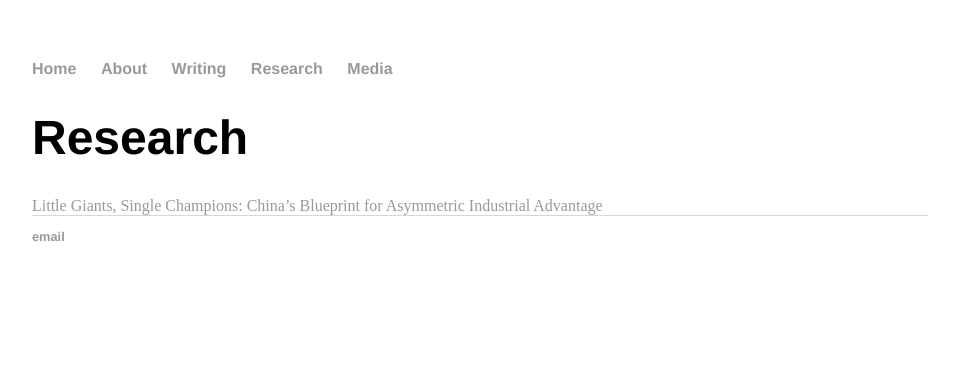
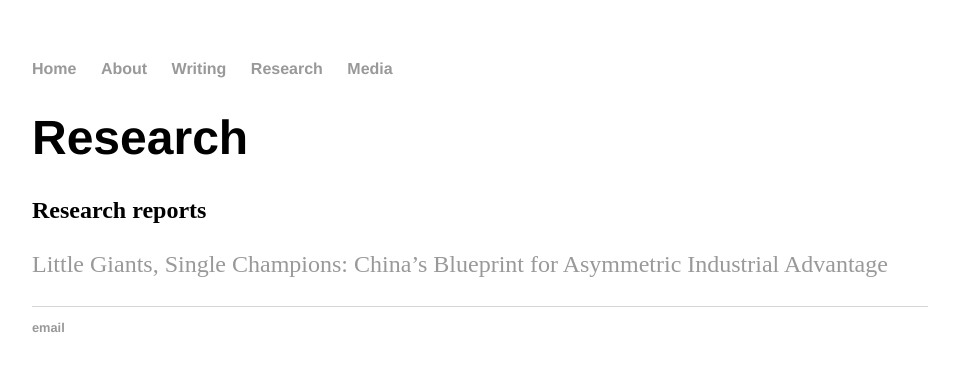
Before and after one commit to marykmhui/marykmhui, a Jekyll site: the page built from research/index.html, in a window 1280 px wide. Shown: the top 371 px of the page, without its empty margins (160-1119 px from the left). Built offline with Jekyll 4.4.1, drawn with Linux system fonts in a browser that asks for light colours.

Commit message:
Update index.html

```diff
--- a/research/index.html
+++ b/research/index.html
@@ -1,8 +1,15 @@
 ---
 layout: default
-title: Writing
+title: Research
 ---
+
 		<div class="about">
 			<h1>Research</h1>
+			<h2>Research reports</h2>
+			<p><a href=https://forcedistancetimes.com/little-giants-single-champions-report/>Little Giants, Single Champions: China’s Blueprint for Asymmetric Industrial Advantage</a><br>
 
-					<a href="https://forcedistancetimes.com/little-giants-single-champions-report/">Little Giants, Single Champions: China’s Blueprint for Asymmetric Industrial Advantage</a><br>
+</p>
+
+
+
+		</div>
```
